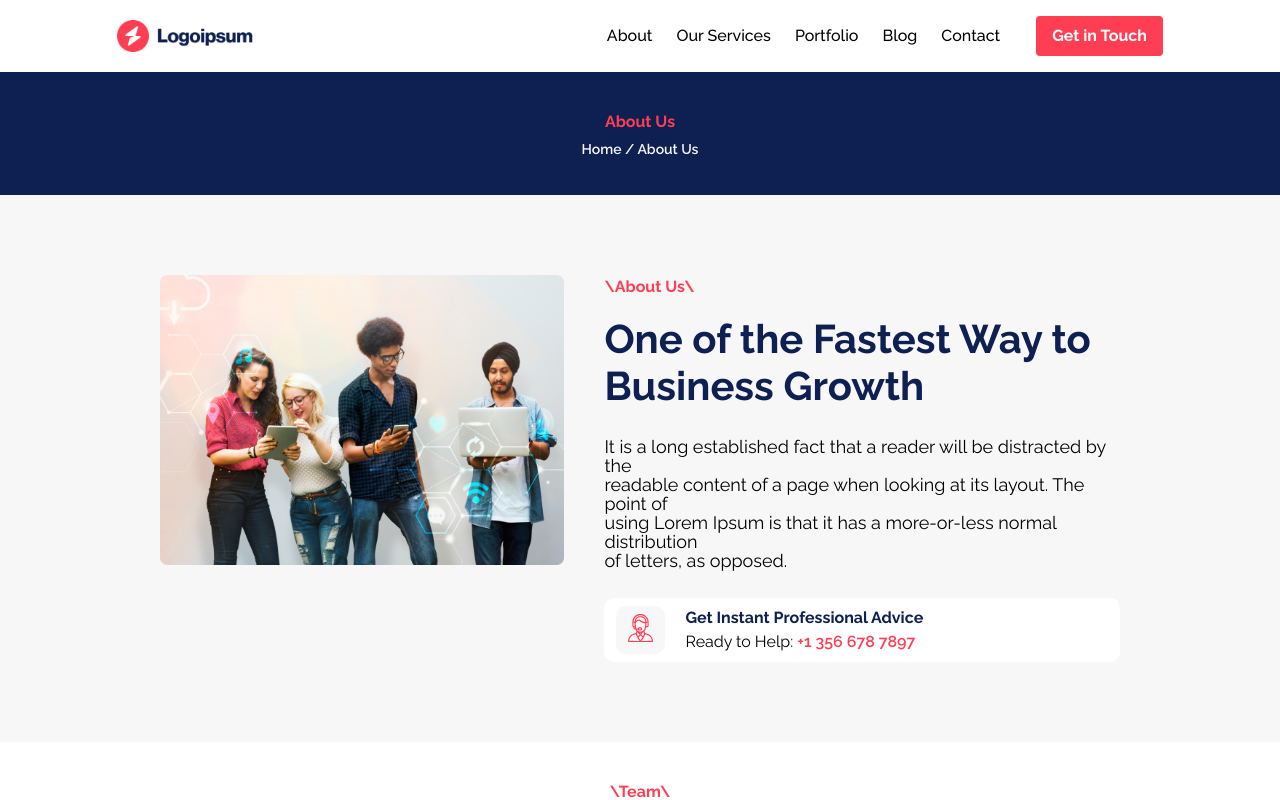
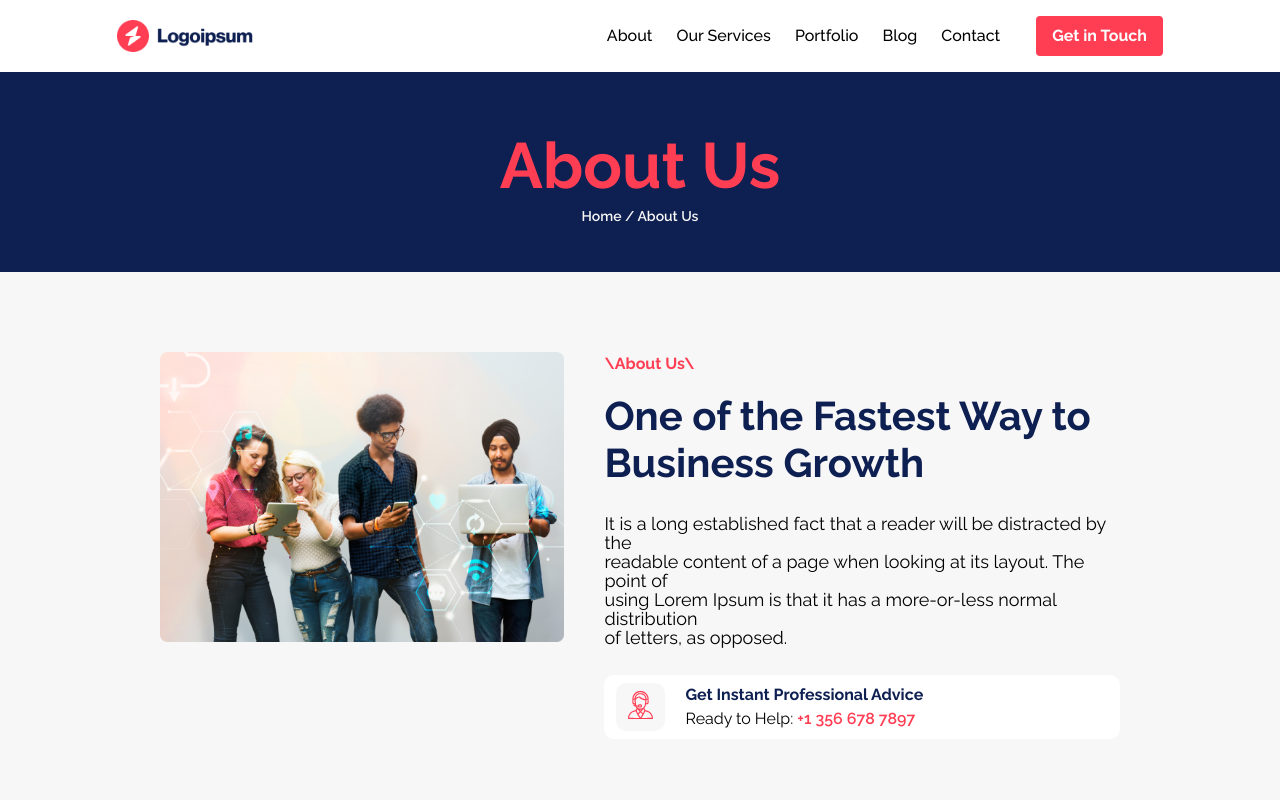
Before and after one commit to ignasiusadhitia/kelompok-1b, a React (Vite) app: page /about in a window 1280 px wide. Shown: the top 800 px of the page. Built offline with nearby package versions, Linux system fonts and the light colour scheme.

Commit message:
feat: edit banner section and delete header

```diff
--- a/src/components/BannerSection.jsx
+++ b/src/components/BannerSection.jsx
@@ -1,13 +1,21 @@
 import React from "react";
 import Typography from "../components/Typography";
 
-export default function BannerSection({title, breadCrumb}) {
+export default function BannerSection({ title, breadCrumb }) {
   return (
-      <div className="bg-dark-blue-100 flex flex-col align-middle py-10">
-      <Typography variant="strong" color="text-peach-red-100" className="flex text-4xl justify-center mb-1">
+    <div className="bg-dark-blue-100 h-[150px] lg:h-[200px] flex flex-col justify-center items-center">
+      <Typography
+        variant="h1"
+        color="text-peach-red-100"
+        className="flex text-3xl py-3 leading-none"
+      >
         {title}
       </Typography>
-      <Typography variant="pretext" color="text-off-white" className="flex justify-center text-sm mt-2">
+      <Typography
+        variant="pretext"
+        color="text-off-white"
+        className="text-sm"
+      >
         {breadCrumb}
       </Typography>
     </div>
--- a/src/components/Header.jsx
+++ /dev/null
@@ -1,26 +0,0 @@
-import React from "react";
-import PropTypes from "prop-types";
-import Typography from "./Typography";
-
-const Header = ({ title }) => {
-  return (
-    <div className="bg-dark-blue-100 h-[220px] flex flex-col justify-center items-center">
-      <Typography
-        variant="h1"
-        color="text-peach-red-100"
-        className="text-4xl py-3 leading-none"
-      >
-        {title}
-      </Typography>
-      <Typography variant="small" color="text-white text-lg">
-        Home / {title}
-      </Typography>
-    </div>
-  );
-};
-
-export default Header;
-
-Header.propTypes = {
-  title: PropTypes.string,
-};
```
